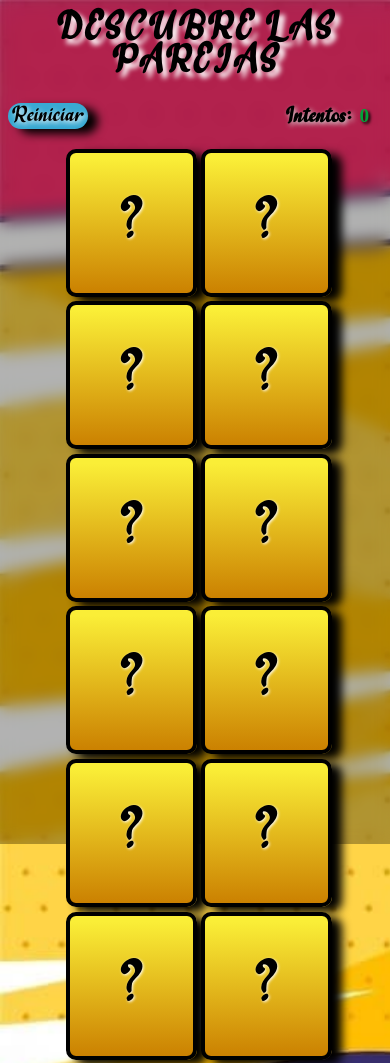
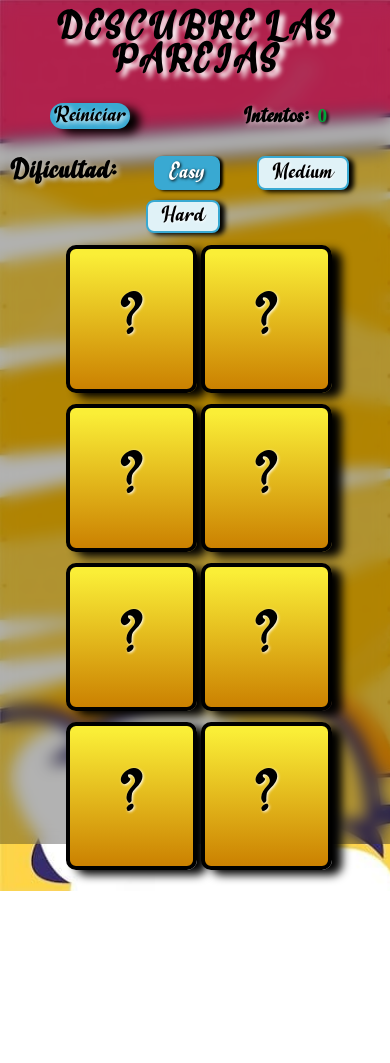
Before and after one commit to efe13dev/descubre-parejas, a plain HTML site: page index.html in a window 390 px wide. Shown: the top 1063 px of the page. After the commit the page ends 891 px from the top, so only its background shows below. Drawn offline with Linux system fonts and the light colour scheme.

Commit message:
feat(ui,game): tablero responsive con CSS Grid; emojis/“?” escalables; dificultad 8/12/16 cartas
- js/main.js
  - Actualiza difficultyLevels a 4/6/8 parejas (8/12/16 cartas).
  - Añade applyGridClass() para aplicar clases de layout por dificultad (grid-{difficulty}) a #tablero.
  - Llama a applyGridClass() en init() y resetGame().

- css/style.css
  - Convierte main a CSS Grid; auto-fit en móvil; 4 columnas fijas ≥700px (4x2/4x3/4x4 según dificultad) y mayor min-width ≥1100px.
  - Añade reglas por dificultad: .grid-easy, .grid-medium, .grid-hard.
  - .card con aspect-ratio: 5/7, width: 100% y font-size responsivo (clamp) para escalar correctamente.
  - .front/.back ocupan 100% y centran contenido con flex; mejor tipografía para emojis en Windows.
  - Evita que font: inherit reduzca el tamaño; .content ahora hereda font-size de .card.
  - Global: * { box-sizing: border-box }; permite scroll en desktop (quita overflow hidden).

Refs: mejora de responsividad, legibilidad y consistencia visual en todos los tamaños de pantalla.

```diff
--- a/css/style.css
+++ b/css/style.css
@@ -42,9 +42,12 @@ header h1 {
 }
 header div {
   display: flex;
-  flex-direction: row;
-  justify-content: space-between;
+  flex-direction: row; /* Keep this for now, will adjust below */
+  justify-content: space-between; /* Keep this for now, will adjust below */
   align-items: center;
+  flex-wrap: wrap; /* Added */
+  justify-content: space-around; /* Added */
+  gap: 1rem; /* Added */
 }
 header div button {
   cursor: pointer;
@@ -70,7 +73,7 @@ header p {
   font-size: xx-large;
   text-shadow: 2px 2px 5px #d4d4d4;
   align-self: flex-end;
-  margin-right: 12rem;
+  margin-right: 0; /* Changed from 12rem to 0 */
   padding: 0.8rem;
 }
 header p span {
@@ -89,6 +92,53 @@ header p span {
 .intentos-danger {
   color: red;
 }
+
+/* New difficulty selection styles */
+.difficulty-selection {
+  display: flex;
+  align-items: center;
+  gap: 10px;
+  margin-right: 2rem;
+}
+
+.difficulty-selection span {
+  font-weight: bold;
+  font-size: 1.5rem;
+  text-shadow: 2px 2px 5px #d4d4d4;
+}
+
+.difficulty-button {
+  cursor: pointer;
+  border: 2px solid #39a9d2;
+  border-radius: 0.5rem;
+  font-family: 'Amsterdam';
+  font-size: 1.2rem;
+  text-shadow: 1px 1px 3px #fff;
+  background-color: #e0f2f7; /* Light blue */
+  padding: 0.3rem 0.8rem;
+  box-shadow: 5px 2px 5px black;
+  transition: all 0.2s ease;
+}
+
+.difficulty-button:hover {
+  background-color: #c0e0eb; /* Slightly darker blue on hover */
+  transform: translateY(-1px);
+  box-shadow: 6px 3px 6px black;
+}
+
+.difficulty-button.active {
+  background-color: #39a9d2; /* Active color */
+  color: white;
+  text-shadow: 1px 1px 3px black;
+  box-shadow: 3px 1px 3px black;
+  transform: translateY(0);
+}
+
+.difficulty-button:active {
+  transform: scale(0.98);
+  box-shadow: 2px 1px 2px black;
+}
+
 
 main {
   min-height: calc(100vh - 220px);
@@ -115,7 +165,9 @@ main {
   border: none;
   padding: 0;
   margin: 0;
-  font: inherit; /* Inherit font from body */
+  /* Heredamos familia y peso, sin tocar el font-size anterior */
+  font-family: inherit;
+  font-weight: inherit;
   color: inherit; /* Inherit color from body */
   cursor: pointer; /* Ensure cursor is pointer */
   -webkit-appearance: none; /* Remove default button styles for Webkit browsers */
@@ -141,13 +193,21 @@ main {
   height: 100%;
   transition: transform 0.4s;
   transform-style: preserve-3d;
+  font-size: inherit; /* Hereda el tamaño de .card para escalar con tus media queries */
+  line-height: 1;
 }
 .front,
 .back {
   backface-visibility: hidden;
   position: absolute;
+  top: 0;
+  left: 0;
+  width: 100%;
+  height: 100%;
+  display: flex;
+  align-items: center;
+  justify-content: center;
 }
-
 .back {
   border-radius: 10px;
   display: flex;
@@ -158,6 +218,7 @@ main {
   transform: rotateY(180deg);
   background: radial-gradient(#db88db, rgb(245 46 110 / 100%));
   text-shadow: 5px 5px 10px black;
+  font-family: 'Segoe UI Emoji', 'Apple Color Emoji', 'Noto Color Emoji', sans-serif;
 }
 .card.par .content {
   transform: rotateY(180deg);
--- a/js/main.js
+++ b/js/main.js
@@ -7,10 +7,24 @@ const game = {
   divHeader: document.createElement('div'),
   intentos: document.createElement('p'),
   resetButton: document.createElement('button'),
-  emojis: [
-    '😵', '🥵', '🥶', '😱', '🌝', '🤑', '🤠', '🎃',
-    '😵', '🥵', '🥶', '😱', '🌝', '🤑', '🤠', '🎃'
-  ],
+
+  difficultyLevels: {
+    easy: {
+      pairs: 4,
+      emojis: ['😵', '🥵', '🥶', '😱', '🌝', '🤑', '🤠', '🎃']
+    },
+    medium: {
+      pairs: 6,
+      emojis: ['🍎', '🍊', '🍋', '🍉', '🍇', '🍓', '🍒', '🍑', '🍍', '🥝', '🥭', '🥥']
+    },
+    hard: {
+      pairs: 8,
+      emojis: ['🚗', '🚕', '🚙', '🚌', '🚎', '🏎️', '🚓', '🚑', '🚒', '🚐', '🚚', '🚛', '🚜', '🛴', '🚲', '🛵', '🏍️', '🚨']
+    }
+  },
+  currentDifficulty: 'easy', // Default difficulty
+
+  emojis: [], // This will be set based on currentDifficulty
   shuffleEmojis: [],
   contador: 0,
   spanContador: null, // Will be created in init
@@ -22,9 +36,33 @@ const game = {
     this.divHeader.appendChild(this.resetButton);
     this.divHeader.appendChild(this.intentos);
 
-    this.shuffleEmojis = [...this.emojis].sort(() => Math.random() - 0.5); // Create a copy before shuffling
+    // Difficulty selection UI
+    const difficultyDiv = document.createElement('div');
+    difficultyDiv.classList.add('difficulty-selection');
+    const difficultyLabel = document.createElement('span');
+    difficultyLabel.textContent = 'Dificultad: ';
+    difficultyDiv.appendChild(difficultyLabel);
 
-    this.generarCard();
+    for (const level in this.difficultyLevels) {
+      const button = document.createElement('button');
+      button.textContent = level.charAt(0).toUpperCase() + level.slice(1); // Capitalize first letter
+      button.classList.add('difficulty-button');
+      if (level === this.currentDifficulty) {
+        button.classList.add('active');
+      }
+      button.dataset.difficulty = level;
+      button.addEventListener('click', (e) => {
+        this.currentDifficulty = e.target.dataset.difficulty;
+        // Update active class
+        document.querySelectorAll('.difficulty-button').forEach(btn => btn.classList.remove('active'));
+        e.target.classList.add('active');
+        this.resetGame();
+      });
+      difficultyDiv.appendChild(button);
+    }
+    this.divHeader.appendChild(difficultyDiv);
+    // Aplicar clase de grid inicial según dificultad
+    this.applyGridClass();
 
     this.spanContador = document.createElement('span');
     this.spanContador.id = 'span-contador';
@@ -40,12 +78,31 @@ const game = {
       }
     });
 
-    this.resetButton.addEventListener('click', () => this.resetGame()); // Use arrow function to preserve 'this'
+    this.resetButton.addEventListener('click', () => this.resetGame());
+
+    // Initial game setup
+    this.resetGame(); // Call resetGame to set up the initial board based on default difficulty
   },
 
   generarCard: function() {
+    const numPairs = this.difficultyLevels[this.currentDifficulty].pairs;
+    const totalCards = numPairs * 2;
+    this.emojis = this.difficultyLevels[this.currentDifficulty].emojis; // Set emojis based on difficulty
+
+    // Ensure emojis array has enough unique emojis for the chosen difficulty
+    if (this.emojis.length < numPairs) {
+      console.error('Not enough unique emojis for this difficulty level!');
+      // Fallback to easy or handle error
+      this.currentDifficulty = 'easy';
+      this.emojis = this.difficultyLevels.easy.emojis;
+      const easyPairs = this.difficultyLevels.easy.pairs;
+      this.shuffleEmojis = [...this.emojis.slice(0, easyPairs), ...this.emojis.slice(0, easyPairs)].sort(() => Math.random() - 0.5);
+    } else {
+      this.shuffleEmojis = [...this.emojis.slice(0, numPairs), ...this.emojis.slice(0, numPairs)].sort(() => Math.random() - 0.5);
+    }
+
     const card = [];
-    for (let i = 0; i < 16; i++) {
+    for (let i = 0; i < totalCards; i++) { // Use totalCards
       card.push(`
         <button type="button" class="card" aria-label="Tarjeta de juego">
           <div class="content">
@@ -94,8 +151,8 @@ const game = {
         let par = document.querySelectorAll('.par');
 
         setTimeout(() => {
-          if (par.length === 16) {
-            this.showVictoryModal(); // Use this.showVictoryModal
+          if (par.length === this.difficultyLevels[this.currentDifficulty].pairs * 2) { // Use dynamic total cards
+            this.showVictoryModal();
           }
         }, 1000);
       } else {
@@ -114,7 +171,7 @@ const game = {
       <div class="victory-modal" id="victoryModal">
         <h2>¡Felicidades!</h2>
         <p>Has encontrado todas las parejas en ${this.contador} intentos</p>
-        <button onclick="game.resetGame()">Jugar de nuevo</button> // Call through game object
+        <button onclick="game.resetGame()">Jugar de nuevo</button>
       </div>
     `;
     document.body.insertAdjacentHTML('beforeend', modalHTML);
@@ -125,11 +182,18 @@ const game = {
     }, 100);
   },
 
+  applyGridClass: function() {
+    this.tablero.classList.remove('grid-easy', 'grid-medium', 'grid-hard');
+    this.tablero.classList.add(`grid-${this.currentDifficulty}`);
+  },
+
   resetGame: function() {
     const modalOverlay = document.getElementById('modalOverlay');
     const victoryModal = document.getElementById('victoryModal');
     if (modalOverlay) modalOverlay.remove();
     if (victoryModal) victoryModal.remove();
+    // Actualizar layout del tablero según la dificultad activa
+    this.applyGridClass();
 
     this.contador = 0;
     this.spanContador.textContent = '0';
@@ -140,7 +204,11 @@ const game = {
       card.classList.remove('par');
     }
 
-    this.shuffleEmojis = [...this.emojis].sort(() => Math.random() - 0.5); // Reshuffle
+    // Re-initialize emojis and shuffle based on current difficulty
+    this.emojis = this.difficultyLevels[this.currentDifficulty].emojis;
+    const numPairs = this.difficultyLevels[this.currentDifficulty].pairs;
+    this.shuffleEmojis = [...this.emojis.slice(0, numPairs), ...this.emojis.slice(0, numPairs)].sort(() => Math.random() - 0.5);
+
     this.generarCard();
   }
 };
```
